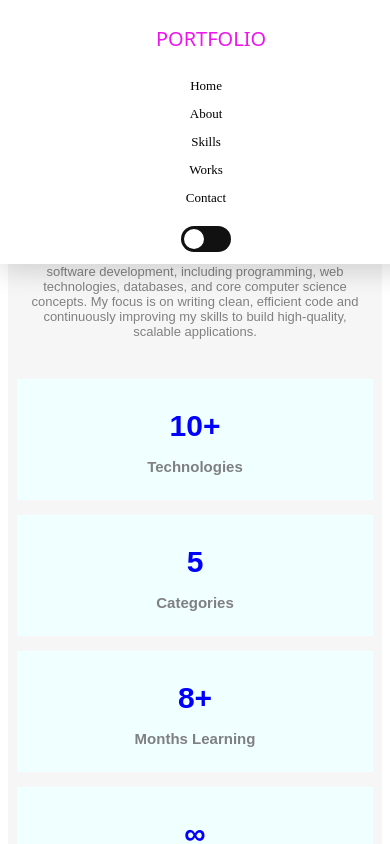
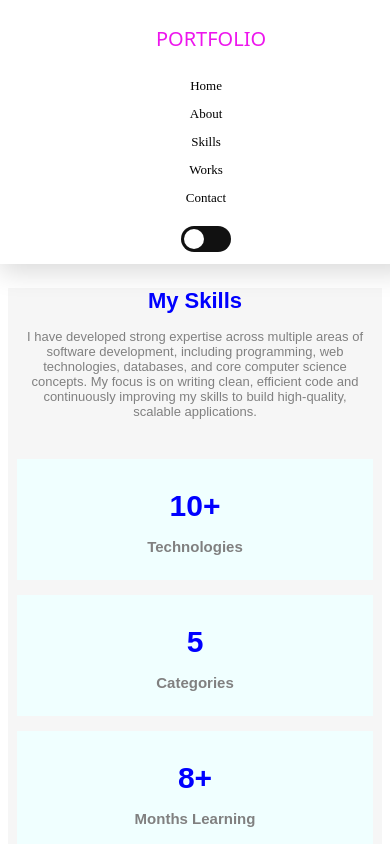
Before and after one commit to Shoaib-Khan90/Portfolio-with-react, a React (Vite) app in the folder PORTFOLIO/: page /skills in a window 390 px wide. Shown: the top 844 px of the page. Built offline with nearby package versions, Linux system fonts and the light colour scheme; a web font is replaced by a local one.

Commit message:
updated changes

```diff
--- a/PORTFOLIO/src/Pages/About.css
+++ b/PORTFOLIO/src/Pages/About.css
@@ -193,13 +193,14 @@
 }
 
 @media  (max-width : 390px) {
-  .text{
+  .About{
     margin-top: 250px;
   }
+
 }
 
 @media  (max-width : 480px) {
-  .text{
+  .About{
     margin-top: 250px;
   }
 }
--- a/PORTFOLIO/src/Pages/Skills.css
+++ b/PORTFOLIO/src/Pages/Skills.css
@@ -212,8 +212,8 @@
 
 @media (max-width: 390px) {
 
-  .text3{
-    margin-top: 300px;
+  .Skills{
+    margin-top: 280px;
   }
 
   .text3 > h1 {
@@ -278,8 +278,8 @@
 
 @media (max-width: 480px) {
 
-  .text3{
-    margin-top: 300px;
+  .Skills{
+    margin-top: 280px;
   }
 
   .text3 > h1 {
--- a/PORTFOLIO/src/Pages/Works.css
+++ b/PORTFOLIO/src/Pages/Works.css
@@ -159,14 +159,14 @@
 }
 
 @media  (max-width : 390px) {
- .text4>h1{
-  margin-top: 250px;
+ .Works{
+  margin-top: 80px;
  }
 }
 
 @media  (max-width : 480px) {
- .text4>h1{
-  margin-top: 250px;
+ .Works{
+  margin-top: 80px;
  }
 }
 
```
